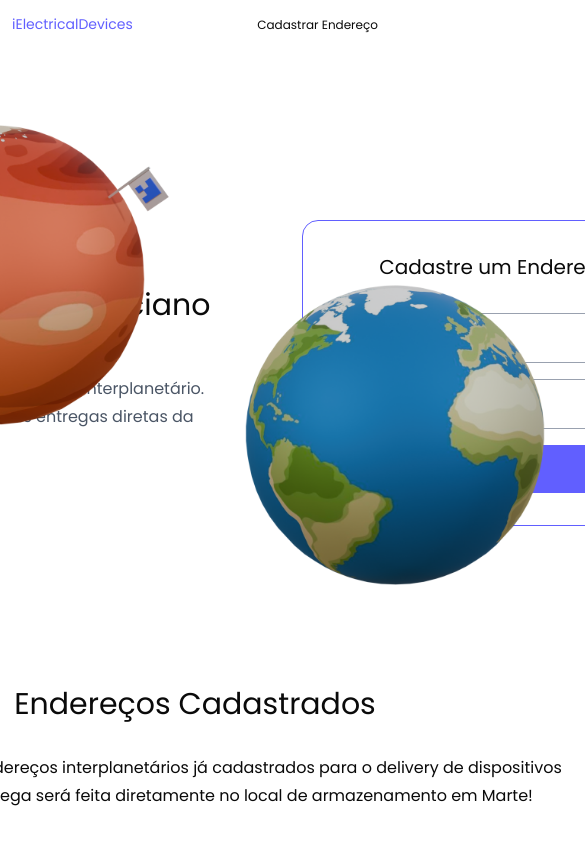
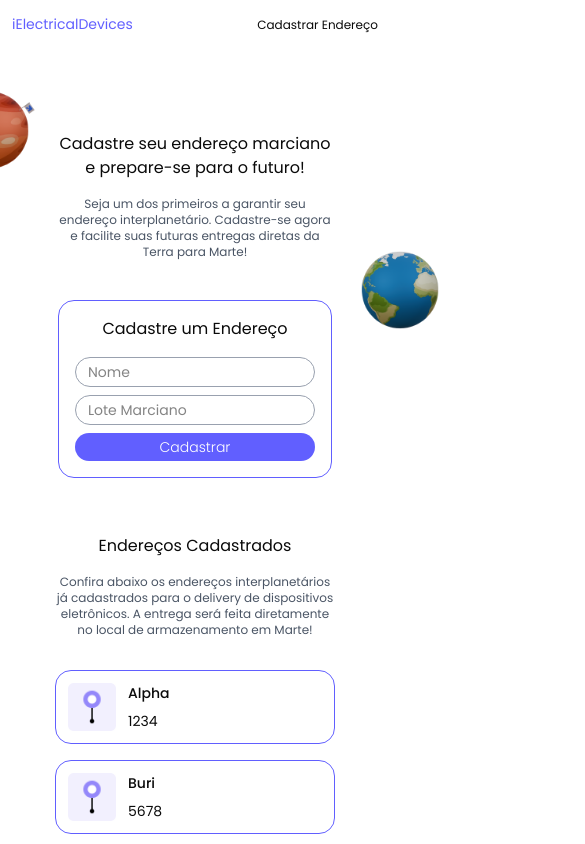
Before and after one commit to Celsogabrielf16/i-electrical-devices, a Next.js app: page /address in a window 390 px wide. Shown: the top 844 px of the page, 585 px wide, since content can reach past the window. Built offline with nearby package versions, Linux system fonts and the light colour scheme.

Commit message:
Implementação da responsividade da page Adrress

```diff
--- a/src/app/address/page.tsx
+++ b/src/app/address/page.tsx
@@ -51,32 +51,32 @@ export default function Page() {
       };
 
     return (
-        <main className="grid grid-row-[1fr_1fr] gap-[32px] row-start-2 items-center pt-23 px-10 pb-20">
-            <Image src="/assets/mars.png" alt="Mars" priority className="absolute -left-50 top-20" width={600} height={600} quality={100}/>
-            <Image src="/assets/earth.png" alt="Earth" priority className="absolute -right-50 top-60" width={600} height={600} quality={100}/>
-            <div className="flex w-min text-center gap-20 mt-32">
-                <div className="flex flex-col text-left gap-4 my-auto">
-                    <h1 className="text-3xl w-130 mx-auto">Cadastre seu endereço marciano e prepare-se para o futuro!</h1>
-                    <p className="w-130 mx-auto text-base/7 text-gray-600">Seja um dos primeiros a garantir seu endereço interplanetário. Cadastre-se agora e facilite suas futuras entregas diretas da Terra para Marte!</p>
+        <main className="flex flex-col gap-[32px] row-start-2 items-center pt-23 px-10 pb-10 md:pb-32">
+            <Image src="/assets/mars.png" alt="Mars" priority className="absolute w-25 sm:w-30 md:w-50 lg:w-70 xl:w-90 2xl:w-130 -left-15 md:-left-20 lg:-left-40 xl:-left-50 top-20" width={600} height={600} quality={100}/>
+            <Image src="/assets/earth.png" alt="Earth" priority className="absolute w-25 sm:w-30 md:w-50 lg:w-70 xl:w-90 2xl:w-130 -right-15 md:-right-20 lg:-right-40 xl:-right-50 top-60 sm:top-120 lg:top-100 xl:top-60" width={600} height={600} quality={100}/>
+            <div className="flex flex-col xl:flex-row w-min items-center text-center gap-10 xl:gap-20 mt-10 xl:mt-32">
+                <div className="flex flex-col xl:text-left gap-4 my-auto">
+                    <h1 className="sm:text-2xl md:text-3xl w-70 sm:w-130 mx-auto">Cadastre seu endereço marciano e prepare-se para o futuro!</h1>
+                    <p className="md:w-130 mx-auto text-xs sm:text-sm md:text-base/7 text-gray-600">Seja um dos primeiros a garantir seu endereço interplanetário. Cadastre-se agora e facilite suas futuras entregas diretas da Terra para Marte!</p>
                 </div>
-                <div className="flex flex-col justify-center w-fit gap-4 p-8 rounded-2xl align-middle border border-indigo-500">
-                    <h3 className="w-80 text-xl mb-4">Cadastre um Endereço</h3>
-                    <input type="text" className="w-80 p-3 border border-gray-400 rounded-2xl mx-auto  focus:text-indigo-500 focus:border-indigo-500 focus:outline focus:outline-indigo-500" placeholder="Nome" maxLength={20} value={name} onChange={(event) => setName(event.target.value)}/>
-                    <input type="number" className="w-80 p-3 border border-gray-400 rounded-2xl mx-auto focus:text-indigo-500 focus:border-indigo-500 focus:outline focus:outline-indigo-500" placeholder="Lote Marciano" value={number} onChange={(event) => { event.target.value.length <= 4 ? setNumber(event.target.value) : '' }}/>
-                    <p className="bg-indigo-500 w-80 py-3 rounded-2xl text-white font-light mx-auto cursor-pointer" onClick={handleClick}>Cadastrar</p>
+                <div className="flex flex-col justify-center w-fit gap-2 sm:gap-4 p-4 sm:p-6 md:p-8 rounded-2xl align-middle border border-indigo-500">
+                    <h3 className="w-60 sm:w-80 sm:text-xl mb-2 sm:mb-4">Cadastre um Endereço</h3>
+                    <input type="text" className="w-60 sm:w-80 py-1 px-3 sm:p-3 text-sm sm:text-base border border-gray-400 rounded-2xl mx-auto  focus:text-indigo-500 focus:border-indigo-500 focus:outline focus:outline-indigo-500" placeholder="Nome" maxLength={20} value={name} onChange={(event) => setName(event.target.value)}/>
+                    <input type="number" className="w-60 sm:w-80 py-1 px-3 sm:p-3 text-sm sm:text-base border border-gray-400 rounded-2xl mx-auto focus:text-indigo-500 focus:border-indigo-500 focus:outline focus:outline-indigo-500" placeholder="Lote Marciano" value={number} onChange={(event) => { event.target.value.length <= 4 ? setNumber(event.target.value) : '' }}/>
+                    <p className="bg-indigo-500 w-60 sm:w-80 py-1 sm:py-3 text-sm sm:text-base rounded-2xl text-white font-light mx-auto cursor-pointer" onClick={handleClick}>Cadastrar</p>
                 </div>
             </div>
-            <div className="flex flex-col mt-32 text-center gap-8">
-                <h1 className="text-3xl w-200 mx-auto">Endereços Cadastrados</h1>
-                <p className="w-190 mx-auto text-base/7">Confira abaixo os endereços interplanetários já cadastrados para o delivery de dispositivos eletrônicos. A entrega será feita diretamente no local de armazenamento em Marte!</p>
+            <div className="flex flex-col mt-6 sm:mt-10 md:mt-32 text-center gap-4 md:gap-8">
+                <h1 className="sm:text-xl md:text-3xl w-200 mx-auto">Endereços Cadastrados</h1>
+                <p className="w-70 md:w-130 mx-auto text-xs sm:text-sm md:text-base/7 text-gray-600">Confira abaixo os endereços interplanetários já cadastrados para o delivery de dispositivos eletrônicos. A entrega será feita diretamente no local de armazenamento em Marte!</p>
             </div>
-            <div className="flex flex-col mt-12 gap-8">
+            <div className="flex flex-col md:mt-12 gap-4 md:gap-8">
                 {data.map((item, index) => (
-                    <div key={item.id} className="flex w-120 text-center rounded-2xl align-middle border border-indigo-500 mx-auto">
-                        <Image src="/assets/pin.png" alt="CPU" className="m-6" width={100} height={100} quality={100}/>
-                        <div className="flex flex-col text-left gap-4 my-auto">
-                            <h1 className="text-xl font-medium">{item.name}</h1>
-                            <p>{item.number}</p>
+                    <div key={item.id} className="flex w-70 md:w-120 text-center rounded-2xl align-middle border border-indigo-500 mx-auto">
+                        <Image src="/assets/pin.png" alt="CPU" className="w-12 md:w-25 m-3 md:m-6" width={100} height={100} quality={100}/>
+                        <div className="flex flex-col justify-between text-left gap-2 md:gap-4 my-auto">
+                            <h1 className="text-sm md:text-xl font-medium">{item.name}</h1>
+                            <p className="text-sm md:text-base">{item.number}</p>
                         </div>
                     </div>
                 ))}
```
